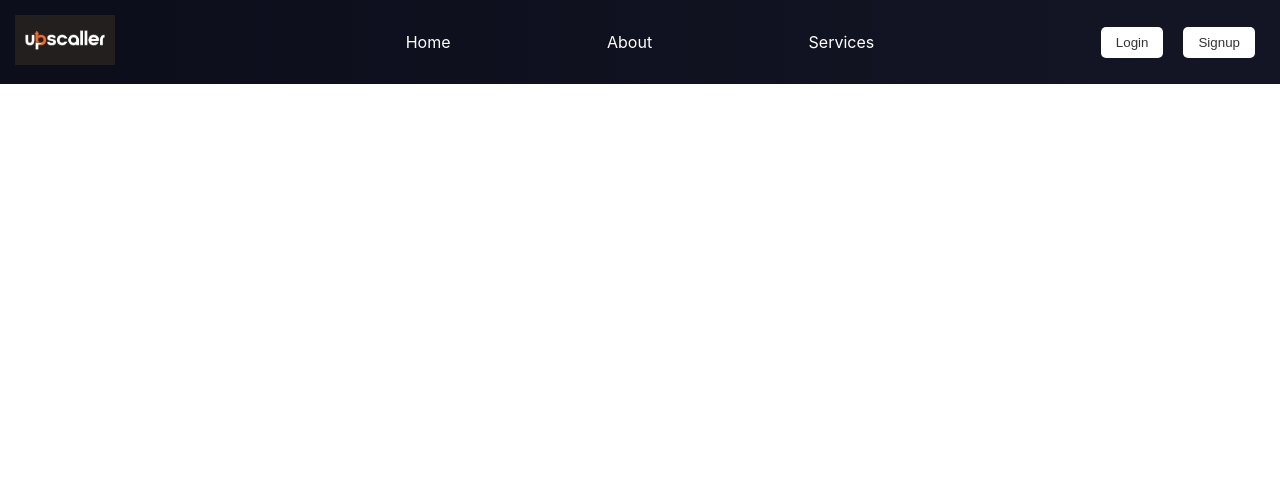
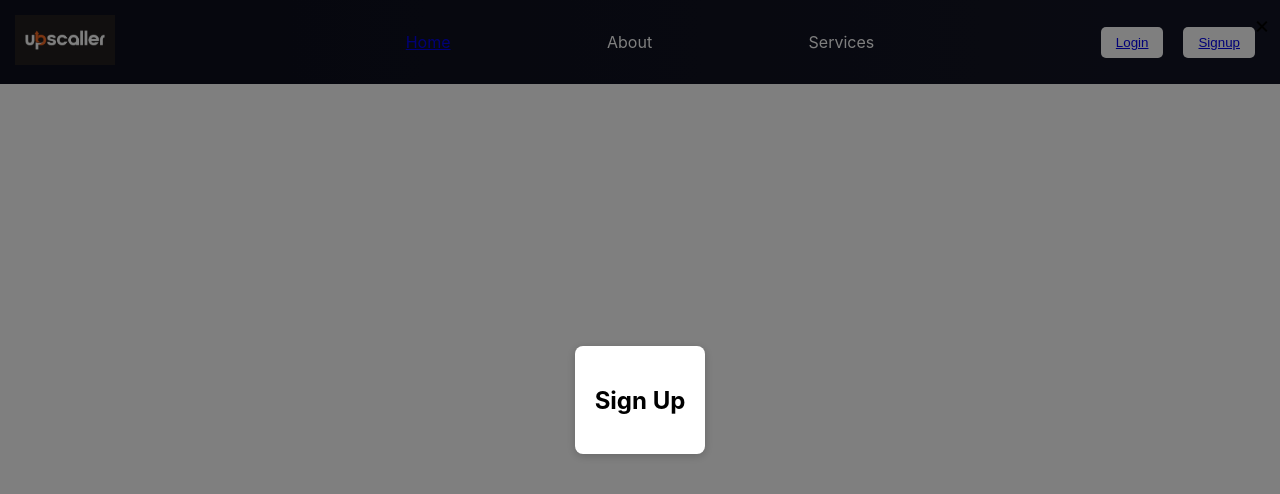
Before and after one commit to Ravi80595/Upscaller, a React (Create React App) app in the folder client/: page /login in a window 1280 px wide. Shown: the top 494 px of the page. Built offline with nearby package versions, Linux system fonts and the light colour scheme.

Commit message:
signup and login added

```diff
--- a/client/package.json
+++ b/client/package.json
@@ -12,6 +12,7 @@
     "framer-motion": "^10.16.16",
     "react": "^18.2.0",
     "react-dom": "^18.2.0",
+    "react-router-dom": "^6.21.1",
     "react-scripts": "5.0.1",
     "web-vitals": "^2.1.4"
   },
--- a/client/src/App.js
+++ b/client/src/App.js
@@ -1,13 +1,37 @@
-import './App.css';
+// /src/App.js
+import React, { useState } from 'react';
+import { BrowserRouter as Router, Route, Switch, Routes } from 'react-router-dom';
 import Navbar from './Components/Navbar/Navbar';
+import Home from './Pages/Home/Home';
+import Signup from './Components/SignUp';
+import Login from './Components/Login';
+import SignupPopup from './Components/SignUpPopup';
 
 function App() {
+  const [isSignupPopupVisible, setIsSignupPopupVisible] = useState(false);
+
+  const openSignupPopup = () => {
+    setIsSignupPopupVisible(true);
+  };
+
+  const closeSignupPopup = () => {
+    setIsSignupPopupVisible(false);
+  };
+  return (
+    <Router>
+      <div>
+        <Navbar openSignupPopup={openSignupPopup}/>
+        <Routes>
+          <Route path="/" exact component={Home} />
+          <Route path="/signup" component={Signup} />
+
+          <Route path="/login" component={Login} />
+        </Routes>
+        <SignupPopup onClose={closeSignupPopup} />
+      </div>
 
 
-return (
-    <div>
-      <Navbar/>
-    </div>
+    </Router>
   );
 }
 
--- /dev/null
+++ b/client/src/Components/Login.jsx
@@ -0,0 +1,9 @@
+import React from 'react'
+
+export default function Login() {
+  return (
+    <div>
+
+    </div>
+  )
+}
--- a/client/src/Components/Navbar/Navbar.css
+++ b/client/src/Components/Navbar/Navbar.css
@@ -31,12 +31,15 @@
   }
 
   .menuItem {
+    text-decoration:none;
+
     margin: 0 10px;
     cursor: pointer;
   }
 
   .buttons {
     flex: 1;
+    text-decoration:none;
     text-align: right;
   }
 
@@ -48,4 +51,5 @@
     border: none;
     border-radius: 5px;
     cursor: pointer;
+    text-decoration:none;
   }
--- a/client/src/Components/Navbar/Navbar.jsx
+++ b/client/src/Components/Navbar/Navbar.jsx
@@ -1,8 +1,9 @@
 import React from 'react';
 import './Navbar.css';
 import UpscallerLogo from '../../Assets/Images/UpscallerLogo.jpg'
+import { Link } from 'react-router-dom';
 
-const Navbar = () => {
+const Navbar = ({openSignupPopup}) => {
 
 
 
@@ -20,7 +21,7 @@ return (
       {/* Center Section - Menu Bar */}
       <div className="menu">
         <ul className="menuList">
-          <li className="menuItem">Home</li>
+          <li className="menuItem"><Link to='/'>Home</Link></li>
           <li className="menuItem">About</li>
           <li className="menuItem">Services</li>
         </ul>
@@ -28,8 +29,8 @@ return (
 
       {/* Right Section - Login and Signup Buttons */}
       <div className="buttons">
-        <button className="button">Login</button>
-        <button className="button">Signup</button>
+        <button className="button" style={{textDecoration:"none"}}><Link to='/login'>Login</Link></button>
+        <button className="button"><Link to="/signup"  onClick={openSignupPopup}>Signup</Link></button>
       </div>
     </nav>
   );
--- /dev/null
+++ b/client/src/Components/SignUp.jsx
@@ -0,0 +1,9 @@
+import React from 'react'
+
+export default function SignUp() {
+  return (
+    <div>
+
+    </div>
+  )
+}
--- /dev/null
+++ b/client/src/Components/SignUpPopup.js
@@ -0,0 +1,30 @@
+// /src/components/SignupPopup.js
+import React, { useState } from 'react';
+import './SignupPopup.css';
+
+const SignupPopup = ({ onClose }) => {
+  const [isVisible, setIsVisible] = useState(true);
+
+  const handleClose = () => {
+    setIsVisible(false);
+    onClose();
+  };
+
+  return (
+    <>
+      {isVisible && (
+        <div className="signup-popup">
+          <div className="popup-content">
+            <span className="close-btn" onClick={handleClose}>
+              &times;
+            </span>
+            <h2>Sign Up</h2>
+            {/* Your signup form or content goes here */}
+          </div>
+        </div>
+      )}
+    </>
+  );
+};
+
+export default SignupPopup;
--- /dev/null
+++ b/client/src/Components/SignupPopup.css
@@ -0,0 +1,29 @@
+/* /src/components/SignupPopup.css */
+.signup-popup {
+    display: flex;
+    justify-content: center;
+    align-items: center;
+    position: fixed;
+    top: 0;
+    left: 0;
+    width: 100%;
+    height: 100%;
+    background: rgba(0, 0, 0, 0.5); /* Semi-transparent black overlay */
+  }
+
+  .popup-content {
+    background: white;
+    padding: 20px;
+    border-radius: 8px;
+    box-shadow: 0 2px 10px rgba(0, 0, 0, 0.2);
+    text-align: center;
+  }
+
+  .close-btn {
+    position: absolute;
+    top: 10px;
+    right: 10px;
+    font-size: 24px;
+    cursor: pointer;
+    color: black; /* Close button color */
+  }
```
Also changed, not shown: 1 other file (tests, documents, lock files or other folders).
